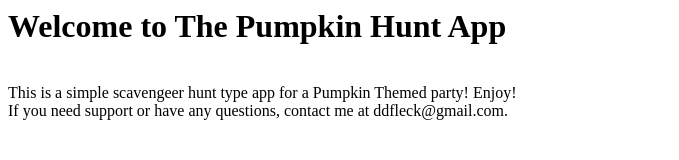
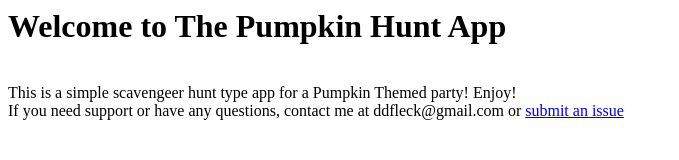
Before and after one commit to danfleck/danfleck.github.io, a plain HTML site: page index.html in a window 1280 px wide. Shown: the whole page, without its empty margins (0-679 px from the left). Drawn offline with Linux system fonts and the light colour scheme.

Commit message:
Update index.html

```diff
--- a/index.html
+++ b/index.html
@@ -6,7 +6,8 @@
     <br>
     This is a simple scavengeer hunt type app for a Pumpkin Themed party! Enjoy!
     <br>
-    If you need support or have any questions, contact me at ddfleck@gmail.com.
+    If you need support or have any questions, contact me at ddfleck@gmail.com or
+    <a href="https://github.com/danfleck/danfleck.github.io/issues">submit an issue</a>
 
 
   </body>
```
